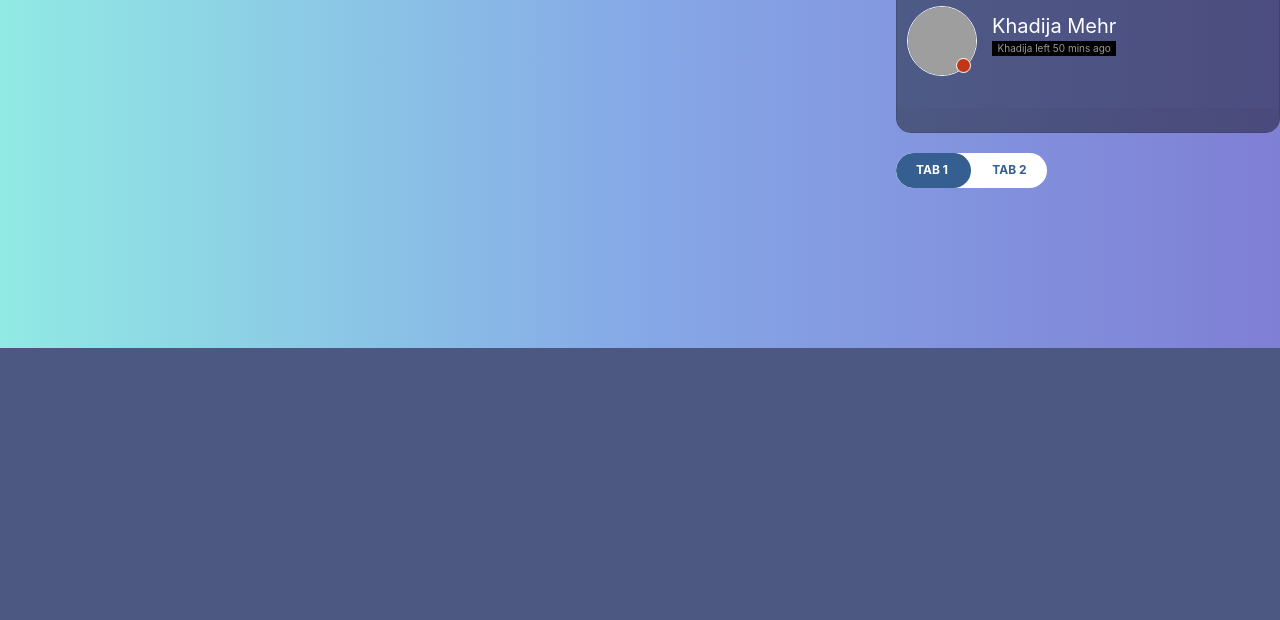
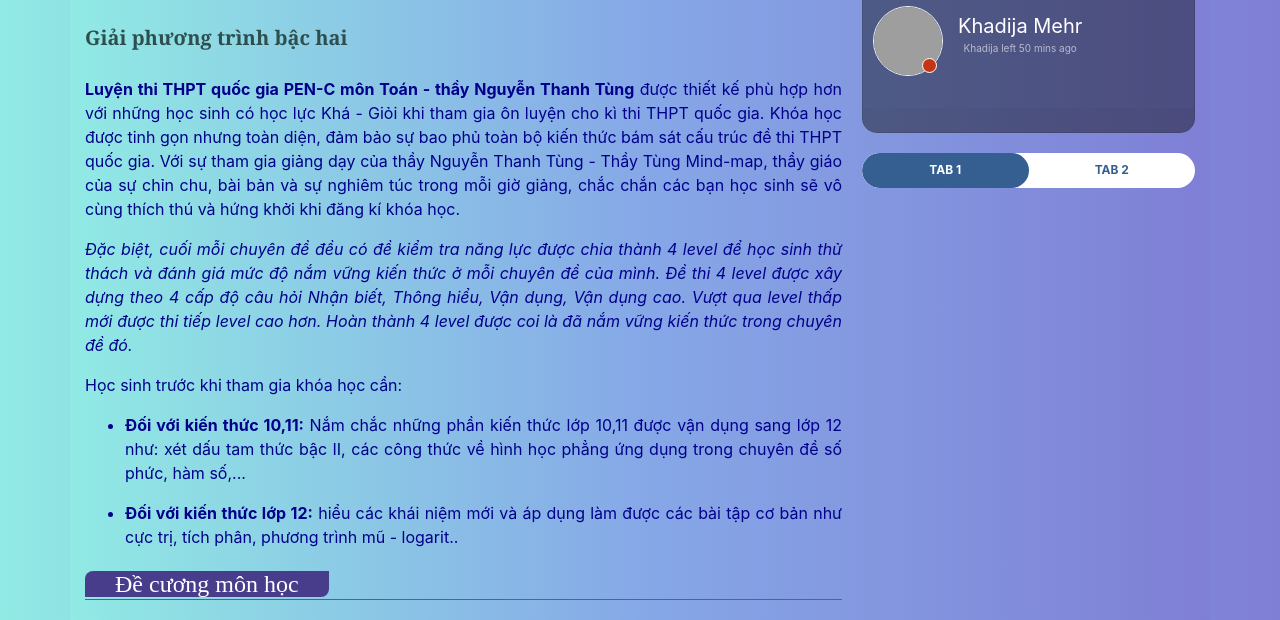
Before and after one commit to napro8509/Education-Web, a PHP site: page /VirtualRoom.php in a window 1280 px wide. Shown: the part 452-1072 px from the top of the page. Before the commit the page ends 800 px from the top, so only its background shows below. Run offline with PHP 8.4, Linux system fonts and the light colour scheme; some libraries are stand-ins or nearby versions; grey boxes are pictures that could not be loaded.

Commit message:
Update UI ChatBox

```diff
--- a/Tabbar/TabContainer.css
+++ b/Tabbar/TabContainer.css
@@ -18,7 +18,8 @@
 }
 
 .tab-slider--tabs {
-    display: block;
+    width: 100%;
+    display: flex;
     float: left;
     margin: 0;
     padding: 0;
@@ -49,6 +50,7 @@
 }
 
 .tab-slider--trigger {
+    width: 50%;
     font-size: 12px;
     line-height: 1;
     font-weight: bold;
--- a/Tabbar/TabContainer.php
+++ b/Tabbar/TabContainer.php
@@ -9,9 +9,3 @@
         <?php include("Chat/ChatBox.php"); ?>
     </div>
 </div>
-<div class="tab-slider--nav">
-    <ul class="tab-slider--tabs">
-        <li class="tab-slider--trigger active" rel="tab1">Tab 1</li>
-        <li class="tab-slider--trigger" rel="tab2">Tab 2</li>
-    </ul>
-</div>
--- a/VirtualRoom.php
+++ b/VirtualRoom.php
@@ -14,11 +14,48 @@
 
 </head>
 <body>
-<div style="background: linear-gradient(to right, #91EAE4, #86A8E7, #7F7FD5); width: 100%; height: 100vh;">
+<div class="container" style="background: linear-gradient(to right, #91EAE4, #86A8E7, #7F7FD5); width: 100%;">
     <div class="left">
+        <div class="videoWrapper">
+            <!-- Copy & Pasted from YouTube -->
+            <iframe width="560" height="349" src="http://www.youtube.com/embed/n_dZNLr2cME?rel=0&hd=1" frameborder="0" allowfullscreen style="border-radius: 8px"></iframe>
+        </div>
+    <br/>
+        <span class="lesson-title">Giải phương trình bậc hai</span>
+        <div>
+            <br/>
+        </div>
+        <p style="text-align: justify">
+            <b>Luyện thi THPT quốc gia PEN-C môn Toán - thầy Nguyễn Thanh Tùng</b> được thiết kế phù hợp hơn với những học sinh có học lực Khá - Giỏi khi tham gia ôn luyện cho kì thi THPT quốc gia. Khóa học được tinh gọn nhưng toàn diện, đảm bảo sự bao phủ toàn bộ kiến thức bám sát cấu trúc đề thi THPT quốc gia. Với sự tham gia giảng dạy của thầy Nguyễn Thanh Tùng - Thầy Tùng Mind-map, thầy giáo của sự chỉn chu, bài bản và sự nghiêm túc trong mỗi giờ giảng, chắc chắn các bạn học sinh sẽ vô cùng thích thú và hứng khởi khi đăng kí khóa học.
+        </p>
+        <p class="font-italic" style="text-align: justify">
+            Đặc biệt, cuối mỗi chuyên đề đều có đề kiểm tra năng lực được chia thành 4 level để học sinh thử thách và đánh giá mức độ nắm vững kiến thức ở mỗi chuyên đề của mình. Đề thi 4 level được xây dựng theo 4 cấp độ câu hỏi Nhận biết, Thông hiểu, Vận dụng, Vận dụng cao. Vượt qua level thấp mới được thi tiếp level cao hơn. Hoàn thành 4 level được coi là đã nắm vững kiến thức trong chuyên đề đó.
+        </p>
+        <p>
+            Học sinh trước khi tham gia khóa học cần:
+        </p>
+        <ul>
+            <li>
+                <b>Đối với kiến thức 10,11:</b> Nắm chắc những phần kiến thức lớp 10,11 được vận dụng sang lớp 12 như: xét dấu tam thức bậc II, các công thức về hình học phẳng ứng dụng trong chuyên đề số phức, hàm số,...
+            </li>
+        </ul>
+        <ul>
+            <li>
+                <b>Đối với kiến thức lớp 12:</b> hiểu các khái niệm mới và áp dụng làm được các bài tập cơ bản như cực trị, tích phân, phương trình mũ - logarit..
+            </li>
+        </ul>
+        <h2 class="course-outline">
+            <span>Đề cương môn học</span>
+        </h2>
     </div>
     <div class="right">
         <?php include("Tabbar/TabContainer.php"); ?>
+        <div class="tab-slider--nav">
+            <ul class="tab-slider--tabs">
+                <li class="tab-slider--trigger active" rel="tab1">Tab 1</li>
+                <li class="tab-slider--trigger" rel="tab2">Tab 2</li>
+            </ul>
+        </div>
     </div>
 </div>
 
--- a/styles/VirtualRoom.css
+++ b/styles/VirtualRoom.css
@@ -1,15 +1,16 @@
+p {
+    color: darkblue;
+}
 .left{
     float: left;
     width: 70%;
-    height: 100vh;
+    padding-right: 20px;
 }
 .left p {
-    text-align: center;
-    color: white;
+    color: darkblue;
 }
 .right p {
     text-align: center;
-    background: black;
     color: white;
 }
 .right{
@@ -35,3 +36,40 @@
 object {
     object-fit: fill;
 }
+
+.videoWrapper {
+    position: relative;
+    padding-bottom: 56.25%; /* 16:9 */
+    padding-top: 25px;
+    height: 0;
+}
+.videoWrapper iframe {
+    position: absolute;
+    top: 0;
+    left: 0;
+    width: 100%;
+    height: 100%;
+}
+.lesson-title {
+    font-size: 20px;
+    color: darkslategray;
+    font-family: Georgia;
+    font-weight: bold;
+
+}
+ul li {
+    text-align: justify;
+    color: darkblue;
+}
+
+.course-outline {
+    border-bottom: 1px solid #2a70b8;
+}
+
+.course-outline span {
+    padding: 0px 30px;
+    background: darkslateblue;
+    border-radius: 8px 0px 8px 0px;
+    line-height: 30px;
+    color: white;
+}
```
